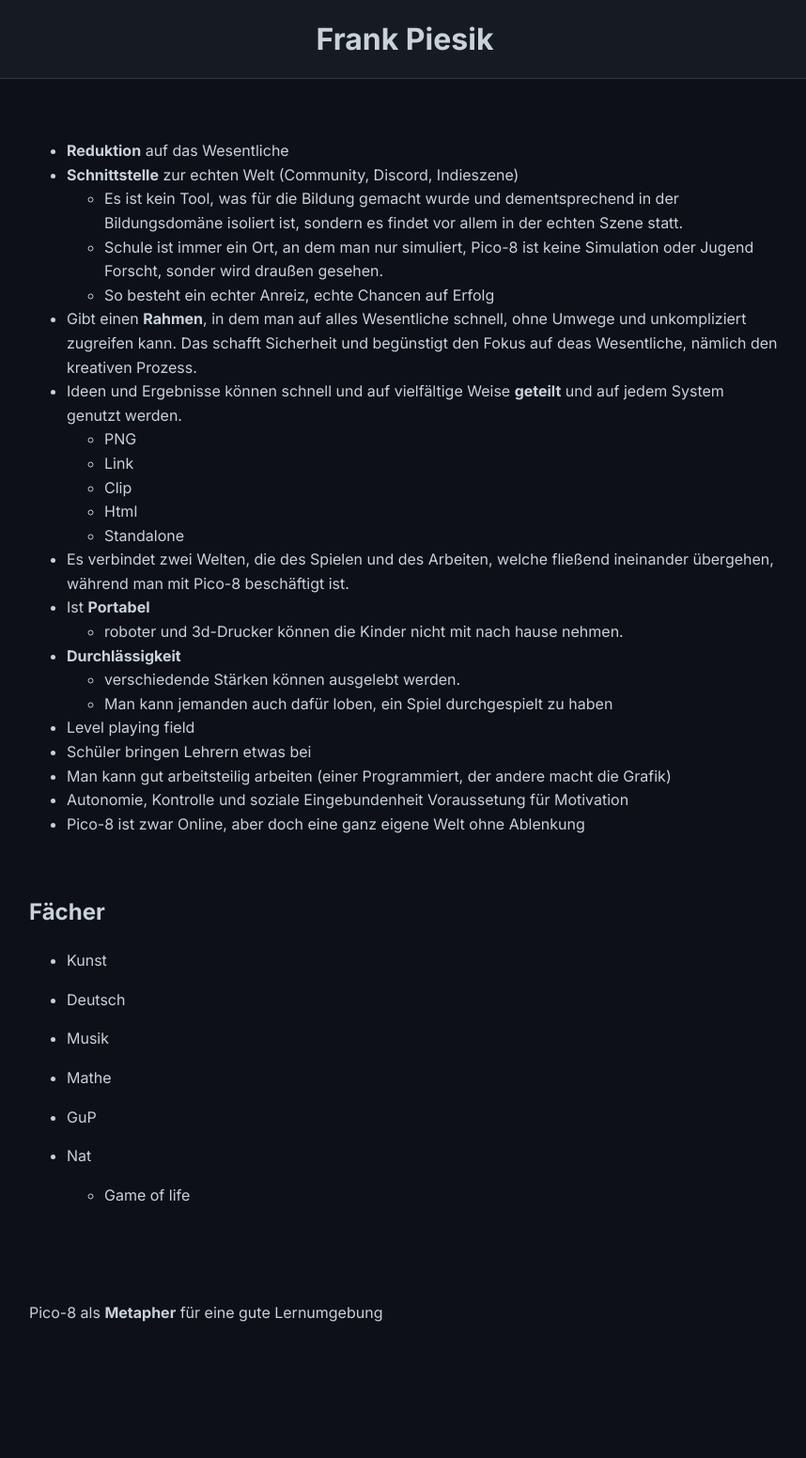
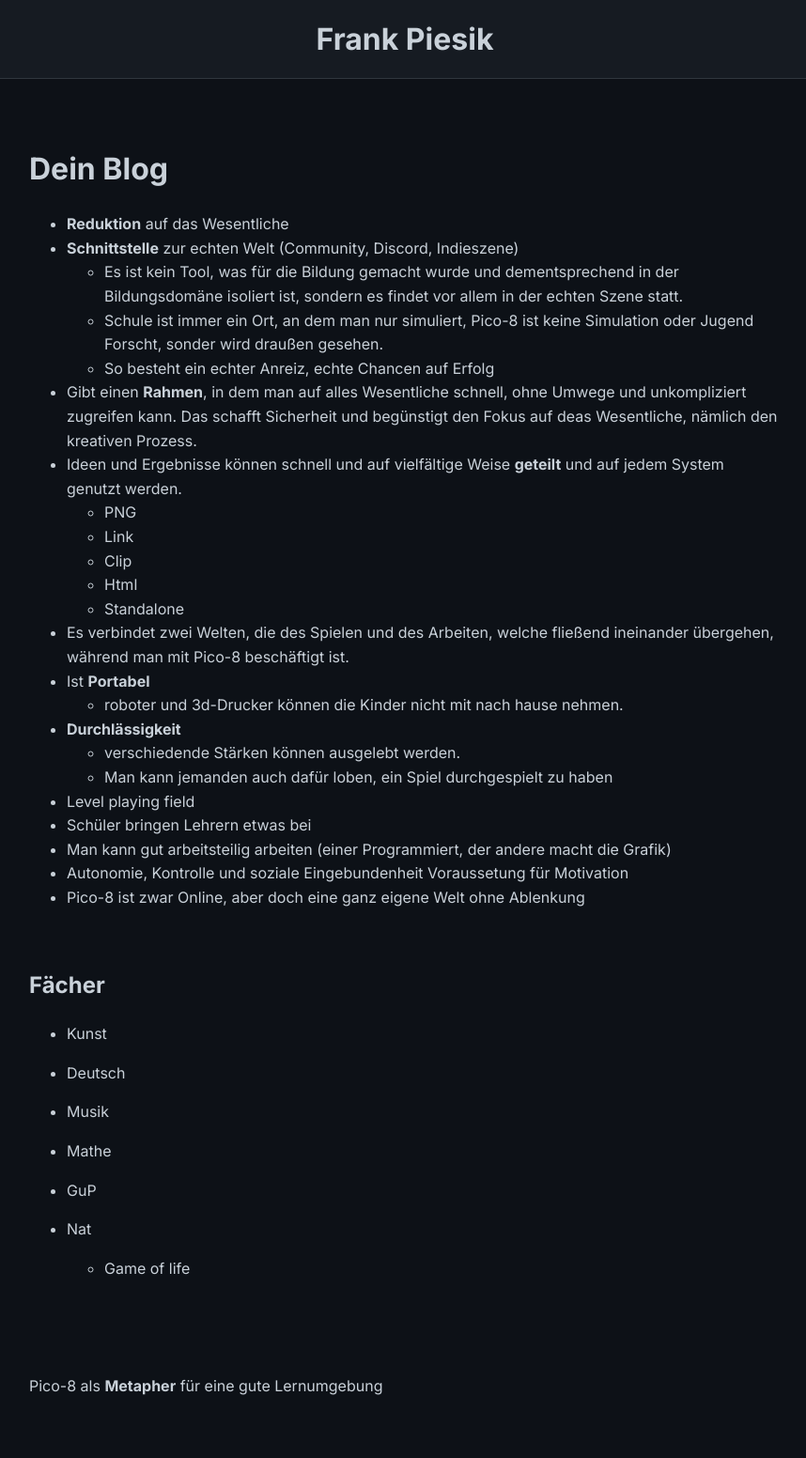
Before and after one commit to fpiesik/blog, a Jekyll site: the page built from iftc/warum_pico-8.md, in a window 1280 px wide. Shown: the whole page at 94% size, without its empty margins (209-1067 px from the left). Built offline with Jekyll 4.4.1, drawn with Linux system fonts in a browser that asks for light colours; our own code applies the rules of GitHub Pages for plain Markdown files; before the commit the page ends 1474 px from its top, so only the background shows below that.

Commit message:
Update warum_pico-8.md

```diff
--- a/iftc/warum_pico-8.md
+++ b/iftc/warum_pico-8.md
@@ -1,3 +1,10 @@
+---
+title: Meine Startseite
+layout: default
+---
+
+# Dein Blog
+
 - **Reduktion** auf das Wesentliche
 - **Schnittstelle** zur echten Welt (Community, Discord, Indieszene)
     - Es ist kein Tool, was für die Bildung gemacht wurde und dementsprechend in der Bildungsdomäne isoliert ist, sondern es findet vor allem in der echten Szene statt.
```
